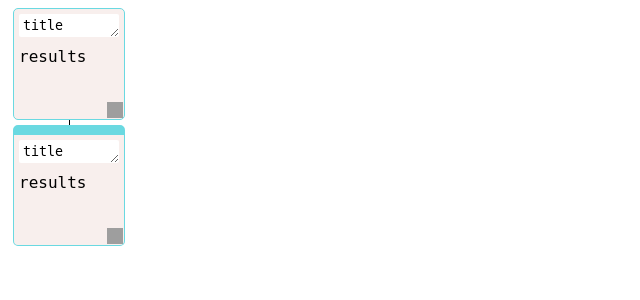
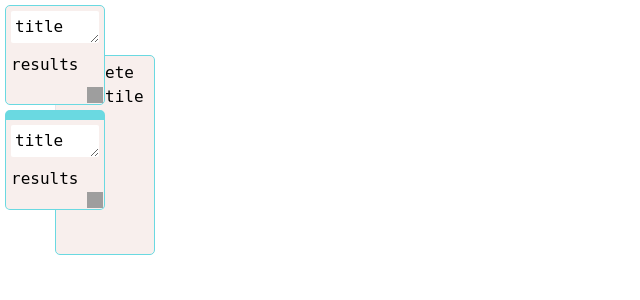
Before and after one commit to fractalego/agents_coordinator, a Flask app: page / in a window 1280 px wide. Shown: the top 300 px of the page, without its empty margins (0-640 px from the left). Run offline with Flask 3, Linux system fonts and the light colour scheme; some libraries are stand-ins or nearby versions; grey boxes are pictures that could not be loaded.

Commit message:
playing around with jquery

```diff
--- a/pypatches/static/style.css
+++ b/pypatches/static/style.css
@@ -45,3 +45,7 @@
 .my-connection {
     border-radius: 5px;
 }
+
+.my-connection:focus {
+    border-color: black;
+}
--- a/pypatches/templates/index.html
+++ b/pypatches/templates/index.html
@@ -3,12 +3,99 @@
     <title>PyPatches</title>
     <link rel="stylesheet" type="text/css" href="static/style.css">
     <script src="https://unpkg.com/htmx.org/dist/htmx.js"></script>
+    <script src="https://cdn.tailwindcss.com"></script>
+
     <link rel="stylesheet" href="//code.jquery.com/ui/1.13.2/themes/base/jquery-ui.css">
+
     <script src="https://code.jquery.com/jquery-3.6.0.js"></script>
     <script src="https://code.jquery.com/ui/1.13.2/jquery-ui.js"></script>
     <script src="static/jquery.connections.js"></script>
     <script src="static/script.js"></script>
     <script>
+        var current_selection = null;
+        var cntrlIsPressed = false;
+        $(document).keydown(function(event){
+            if(event.which=="17")
+                cntrlIsPressed = true;
+        });
+
+        $(document).keydown(function(event){
+            if(event.which=="47")
+                $(selected_connection).connections('remove');
+        });
+
+        $(document).keyup(function(){
+            cntrlIsPressed = false;
+        });
+
+
+         $(function () {
+             $("#navigation").draggable({
+                 drag: function () {
+                     jQuery('#navigation').connections('update');
+                 }
+             });
+
+             $("#navigation #delete-button").on('click', function (event) {
+               delete_mode = True;
+
+             });
+
+             $("#navigation #new-tile-button").on('click', function (event) {
+                 var new_container_name = 'container' + Math.floor(Math.random() * 1000000);
+                 console.log(new_container_name)
+                 jQuery('body').append(
+                     `<div class="container" id="${new_container_name}" tabindex="-1" style="width: 100px; height: 100px; top=50px; left: 50px; position: absolute;">\n` +
+                     `    <textarea rows="1">\n` +
+                     `title\n` +
+                     `</textarea>\n` +
+                     `    <div class="results">\n` +
+                     `        results\n` +
+                     `    </div>\n` +
+                     `</div>`
+                 )
+                 $(`#${new_container_name}`).draggable({
+                     drag: function () {
+                         jQuery(`#${new_container_name}`).connections('update');
+                     }
+                 })
+                 $(`#${new_container_name}`).resizable({
+                     resize: function () {
+                         jQuery(`#${new_container_name}`).connections('update');
+                     }
+                 })
+                 $(`#${new_container_name}`).on('keydown', function (event) {
+                    console.log(`#${new_container_name}`)
+                    if (event.keyCode == 46) {
+                      if (document.activeElement.tagName.toLowerCase() != "textarea") {
+                        $(`#${new_container_name}`).connections('remove');
+                        this.remove();
+                       }
+                   }
+                 });
+
+                 $(`#${new_container_name}`).on('click', function (event) {
+                     console.log(`#${new_container_name}`);
+                     if (cntrlIsPressed && current_selection != null) {
+                             var connection_name = `connection-${new_container_name}`;
+                             $(current_selection).connections({to: `#${new_container_name}`, 'class': `my-connection ${connection_name}`});
+                             $(`.${connection_name}`).attr('tabindex', '-1');
+                             $(`.${connection_name}`).on('keydown', function (event) {
+
+                                     console.log(`HERE!`);
+                                     console.log(`#${connection_name}`);
+                                     $(`#${new_container_name}`).connections('remove');
+                             });
+
+                             current_selection = null;
+                     }
+                     current_selection = `#${new_container_name}`;
+
+                 });
+            });
+         });
+
+
         $(function () {
             $("#container1").draggable({
                 drag: function () {
@@ -16,12 +103,13 @@
                 }
             })
             $("#container1").on('keydown', function (event) {
-                console.log(event.keyCode);
                 if (event.keyCode == 46) {
-                    $('#container1').connections('remove');
-                    this.remove();
-                    $('#container2').connections('update');
-                    $('#container2').css('border-width', '1px');
+                    if (document.activeElement.tagName.toLowerCase() != "textarea") {
+                        $('#container1').connections('remove');
+                        this.remove();
+                        $('#container2').connections('update');
+                        $('#container2').css('border-width', '1px');
+                    }
                 }
             });
             $("#container1").resizable({
@@ -72,11 +160,20 @@
     </script>
 </head>
 <body>
+
+    <div class="container top-0" tabindex="-1"
+         id="navigation"
+         style="width: 100px; height: 200px; top: 50px; left: 50px;"
+    >
+        <div class="text-center" id="delete-button">Delete</div>
+        <div class="text-center" id="new-tile-button">New tile</div>
+    </div>
+
     <div class="container" tabindex="-1"
          id="container1"
          style="width: 100px; height: 100px;"
     >
-        <textarea rows="1">title</textarea>
+        <textarea id="container1-textarea" rows="1">title</textarea>
         <div id="container1-results" class="results">
             results
         </div>
@@ -90,6 +187,8 @@
             results
         </div>
     </div>
+
+
 </body>
 <script>
     jQuery(document).ready(function () {
@@ -98,4 +197,29 @@
 
     });
 </script>
+<script>
+    // Function to adjust textarea height based on content
+    function adjustTextareaHeight(textarea) {
+        textarea.style.height = 'auto';
+        var newHeight = textarea.scrollHeight;
+        var maxHeight = textarea.parentNode.clientHeight;
+        const padding = 50;
+        if (newHeight > maxHeight - padding) {
+            textarea.style.height = maxHeight - padding + 'px';
+            textarea.style.overflowY = 'scroll';
+        } else {
+            textarea.style.height = newHeight + 'px';
+            textarea.style.overflowY = 'hidden';
+        }
+    }
+
+    // Attach input event listener to the textarea
+    var textarea = document.getElementById('container1-textarea');
+    textarea.addEventListener('input', function() {
+        adjustTextareaHeight(this);
+    });
+
+    // Adjust textarea height initially (if there is pre-filled content)
+    adjustTextareaHeight(textarea);
+</script>
 </html>
```
